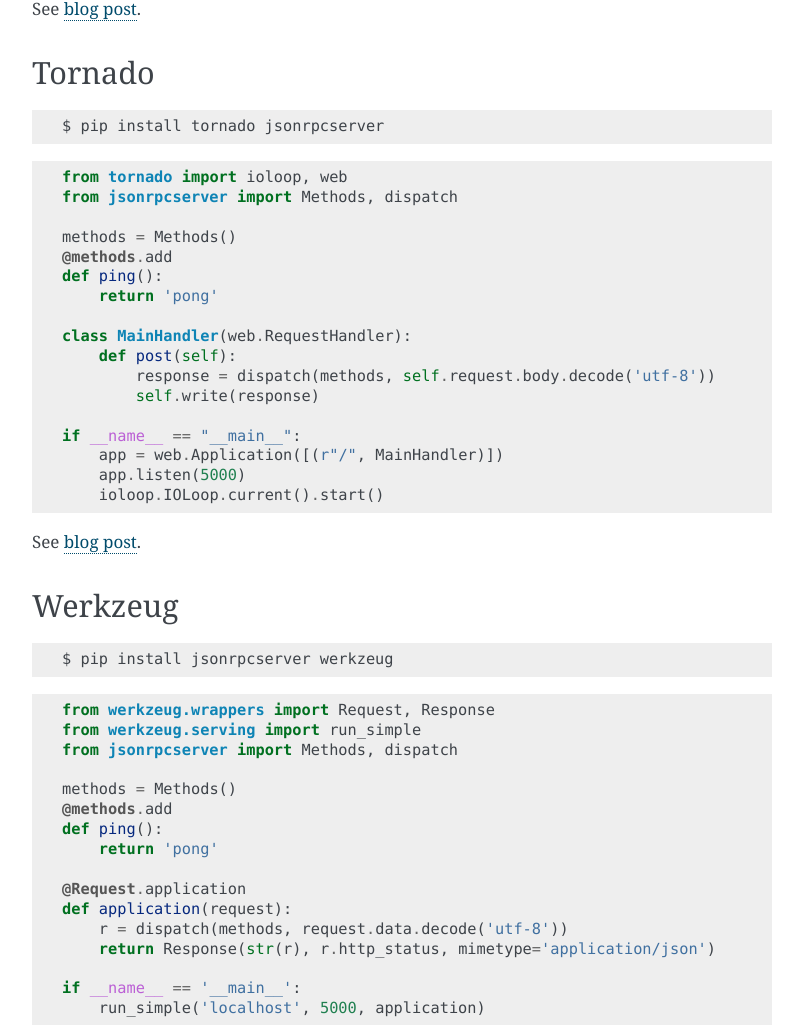
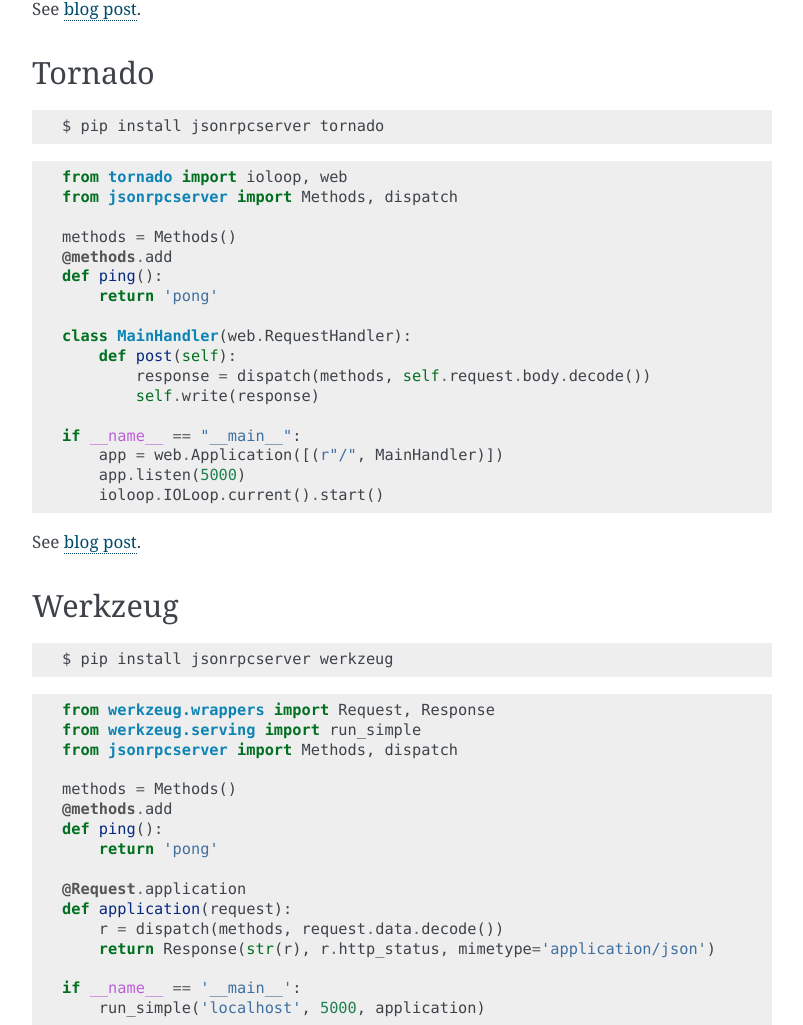
Before and after one commit to explodinglabs/jsonrpcserver, a Sphinx documentation site: the page built from doc/examples.rst, in a window 1280 px wide and 1400 px high, scrolled down 2484 px. Shown: the part 143-1168 px from the top of the window, without its empty margins (238-1041 px from the left). Built offline with Sphinx 7.4.7, drawn with Linux system fonts in a browser that asks for light colours; some of the changed text lies outside the part shown.

Commit message:
Use decode() without specifying default 'utf-8'

```diff
--- a/doc/examples.rst
+++ b/doc/examples.rst
@@ -30,7 +30,7 @@
 
     @app.route('/', methods=['POST'])
     def index():
-        r = dispatch(methods, request.get_data().decode('utf-8'))
+        r = dispatch(methods, request.get_data().decode())
         return Response(str(r), r.http_status, mimetype='application/json')
 
     if __name__ == '__main__':
@@ -61,13 +61,13 @@
     class TestHttpServer(BaseHTTPRequestHandler):
         def do_POST(self):
             # Process request
-            request = self.rfile.read(int(self.headers['Content-Length'])).decode('utf-8')
+            request = self.rfile.read(int(self.headers['Content-Length'])).decode()
             r = dispatch(methods, request)
             # Return response
             self.send_response(r.http_status)
             self.send_header('Content-type', 'application/json')
             self.end_headers()
-            self.wfile.write(str(r).encode('utf-8'))
+            self.wfile.write(str(r).encode())
 
     if __name__ == '__main__':
         HTTPServer(('localhost', 5000), TestHttpServer).serve_forever()
@@ -134,7 +134,7 @@
 
 ::
 
-    $ pip install tornado jsonrpcserver
+    $ pip install jsonrpcserver tornado
 
 ::
 
@@ -148,7 +148,7 @@
 
     class MainHandler(web.RequestHandler):
         def post(self):
-            response = dispatch(methods, self.request.body.decode('utf-8'))
+            response = dispatch(methods, self.request.body.decode())
             self.write(response)
 
     if __name__ == "__main__":
@@ -178,7 +178,7 @@
 
     @Request.application
     def application(request):
-        r = dispatch(methods, request.data.decode('utf-8'))
+        r = dispatch(methods, request.data.decode())
         return Response(str(r), r.http_status, mimetype='application/json')
 
     if __name__ == '__main__':
@@ -208,7 +208,7 @@
     socket.bind('tcp://*:5000')
 
     while True:
-        request = socket.recv().decode('UTF-8')
+        request = socket.recv().decode()
         response = dispatch(methods, request)
         socket.send_string(str(response))
 
```
Also changed, not shown: 2 other files.
